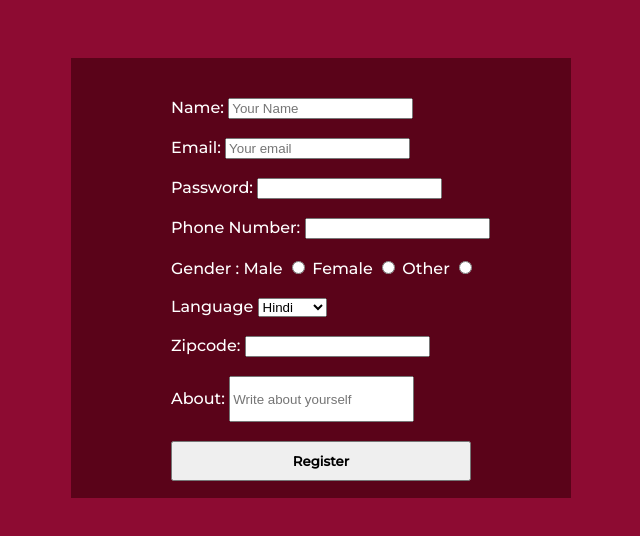
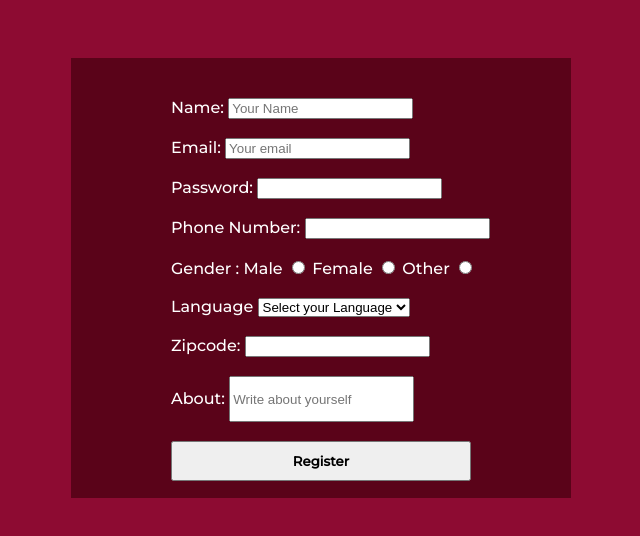
Before and after one commit to VarunShukla07/M1-HTML-CSS, a plain HTML site: page CSS/Task-7/index.html in a window 1280 px wide. Shown: the whole page, without its empty margins (337-977 px from the left). Drawn offline with Linux system fonts and the light colour scheme.

Commit message:
Update index.html

```diff
--- a/CSS/Task-7/index.html
+++ b/CSS/Task-7/index.html
@@ -28,6 +28,7 @@
         </label><br><br>
         <label for="" >Language</label>
         <select name="lng" id="lng"  >
+            <option value="">Select your Language</option>
             <option value="">Hindi</option>
             <option value="" >English</option>
             <option value="">Gujarati</option>
```
